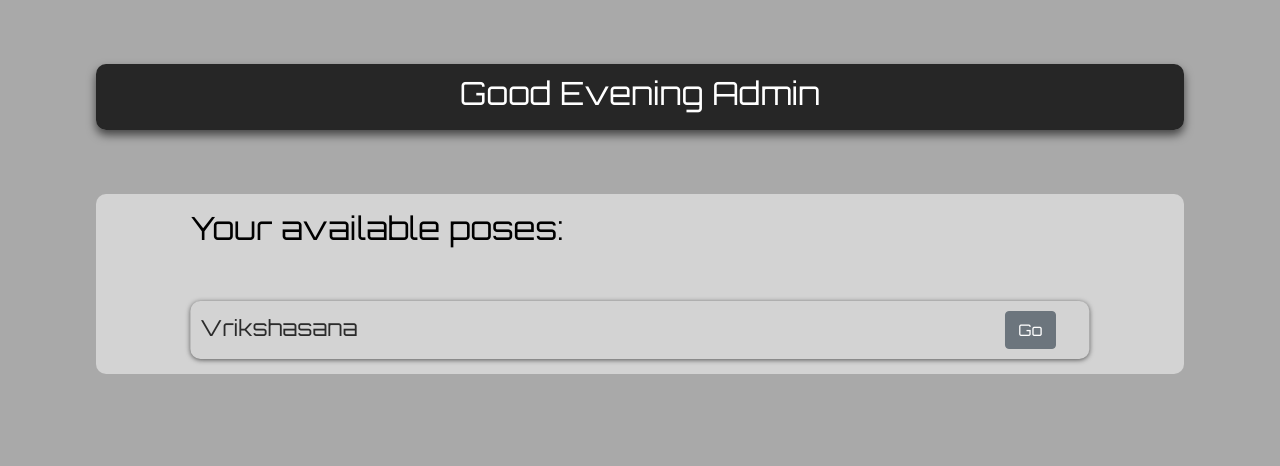
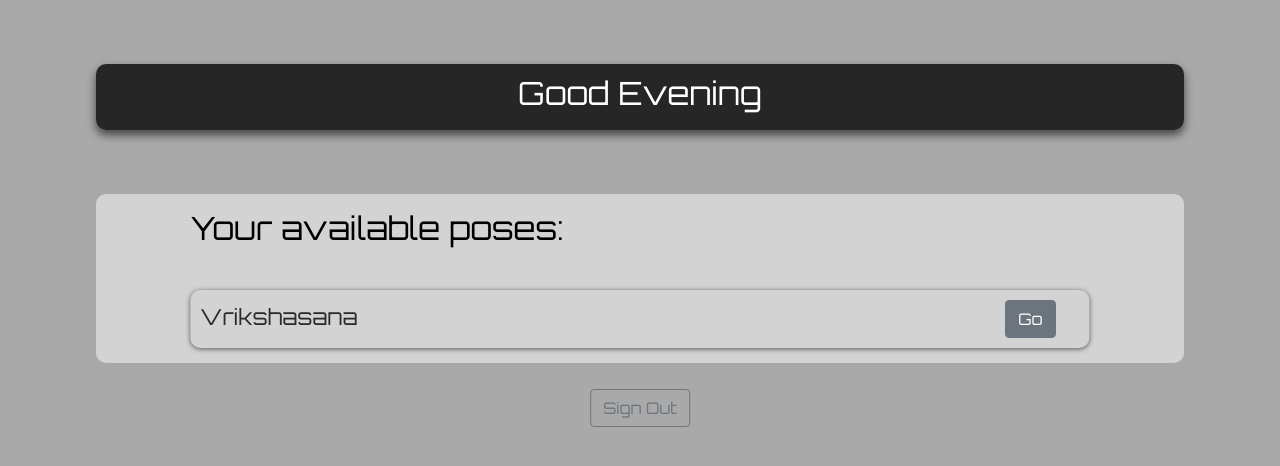
Before and after one commit to RachitKumar205/fitframeweb, a Django app: page / in a window 1280 px wide. Shown: the part 82-548 px from the top of the page. Run offline with Django 3.2, Linux system fonts and the light colour scheme; a user stored in the database is signed in; data comes from the database, SQL or seed files in the repository; both versions use the stored data as it was after the commit.

Commit message:
Solved logout

```diff
--- a/fitweb/settings.py
+++ b/fitweb/settings.py
@@ -27,11 +27,12 @@
 
 ALLOWED_HOSTS = []
 
-APPEND_SLASH = False
+APPEND_SLASH = True
 
 # Application definition
 
 INSTALLED_APPS = [
+    'main',
     'django.contrib.admin',
     'django.contrib.auth',
     'django.contrib.contenttypes',
@@ -39,7 +40,7 @@
     'django.contrib.messages',
     'django.contrib.staticfiles',
     'channels',
-    'main',
+
 ]
 
 MIDDLEWARE = [
--- a/main/admin.py
+++ b/main/admin.py
@@ -1,5 +1,6 @@
 from django.contrib import admin
-from .models import Pose
+from .models import Pose, Choice
 # Register your models here.
 
 admin.site.register(Pose)
+admin.site.register(Choice)
--- a/main/static/main/styles.css
+++ b/main/static/main/styles.css
@@ -249,3 +249,15 @@
   color: white;
   padding: 30px;
 }
+
+.row-box {
+  box-shadow: 0 1px 5px rgba(0,0,0,.6);
+  border-radius: 10px;
+  width: 85%;
+  margin-left: 50%;
+  transform: translateX(-50%);
+  margin-top: 1%;
+  background: lightgray;
+  color: rgba(24,24,24, 0.9);
+  padding: 10px;
+}
--- a/main/urls.py
+++ b/main/urls.py
@@ -3,5 +3,6 @@
 
 urlpatterns = [
     path("", views.index, name="index"),
-    path("pose/<int:pose_id>", views.pose, name="pose"),
+    path("pose/<int:pose_id>/", views.pose, name="pose"),
+    path("accounts/register/", views.signup, name="signup")
 ]
--- a/main/views.py
+++ b/main/views.py
@@ -15,20 +15,6 @@
     })
 
 
-def signin(request):
-    logout(request)
-    username = password = ''
-    if request.POST:
-        username = request.POST['username']
-        password = request.POST['password']
-
-        user = authenticate(username=username, password=password)
-        if user is not None:
-            if user.is_active:
-                login(request, user)
-                return HttpResponse(request,'Nigga u signed in')
-    return render(request, 'registration/login.html')
-
 @login_required()
 def pose(request, pose_id):
     try:
@@ -39,3 +25,6 @@
         ch.save()
 
     return render(request, 'main/pose.html')
+
+def signup(request):
+    return render(request, 'registration/register.html')
--- a/templates/main/index.html
+++ b/templates/main/index.html
@@ -3,20 +3,20 @@
 <div>
   <div>
       <div style="text-align: center" class="box">
-      <h2>Good Evening {{ user.username.capitalize }}</h2>
+      <h2>Good Evening {{ user.first_name.capitalize }}</h2>
       </div>
   </div>
   <div>
       <div class="flat-box">
-          <h2 style="margin-left: 7.5%">Your available poses:</h2>
-          <div class="aero-box">
+          <h2 style="margin-left: 7.5%; margin-bottom: 4%">Your available poses:</h2>
+          <div class="row-box">
 
               {% for pose in poses %}
                   <div class="row">
                       <div class="column-ma">
                         {{ pose.name }}
                       </div>
-                      <form method="post" action="/pose/{{ pose.id }}" class="column-mi">
+                      <form method="post" action="/pose/{{ pose.id }}/" class="column-mi">
                       {% csrf_token %}
                   <button class="btn btn-secondary float-right pull-right flat-button" type="submit" style="margin-left: 100%; transform: translateX(-100%)">Go</button>
                   </form>
@@ -26,5 +26,8 @@
       </div>
   </div>
 </div>
-
+    <form method="post" action="/accounts/logout/" style="margin-left: 50%; transform: translateX(-50%); margin-top: 2%">
+    {% csrf_token %}
+    <button type="submit" class="btn btn-outline-secondary" style="margin-left: 50%; transform: translateX(-50%);">Sign Out</button>
+    </form>
 {% endblock %}
```
Also changed, not shown: templates/registration/logged_out.html (added, +9 -0 lines), templates/registration/logout.html (added, +9 -0 lines), templates/registration/register.html (added, +30 -0 lines), db.sqlite3.
